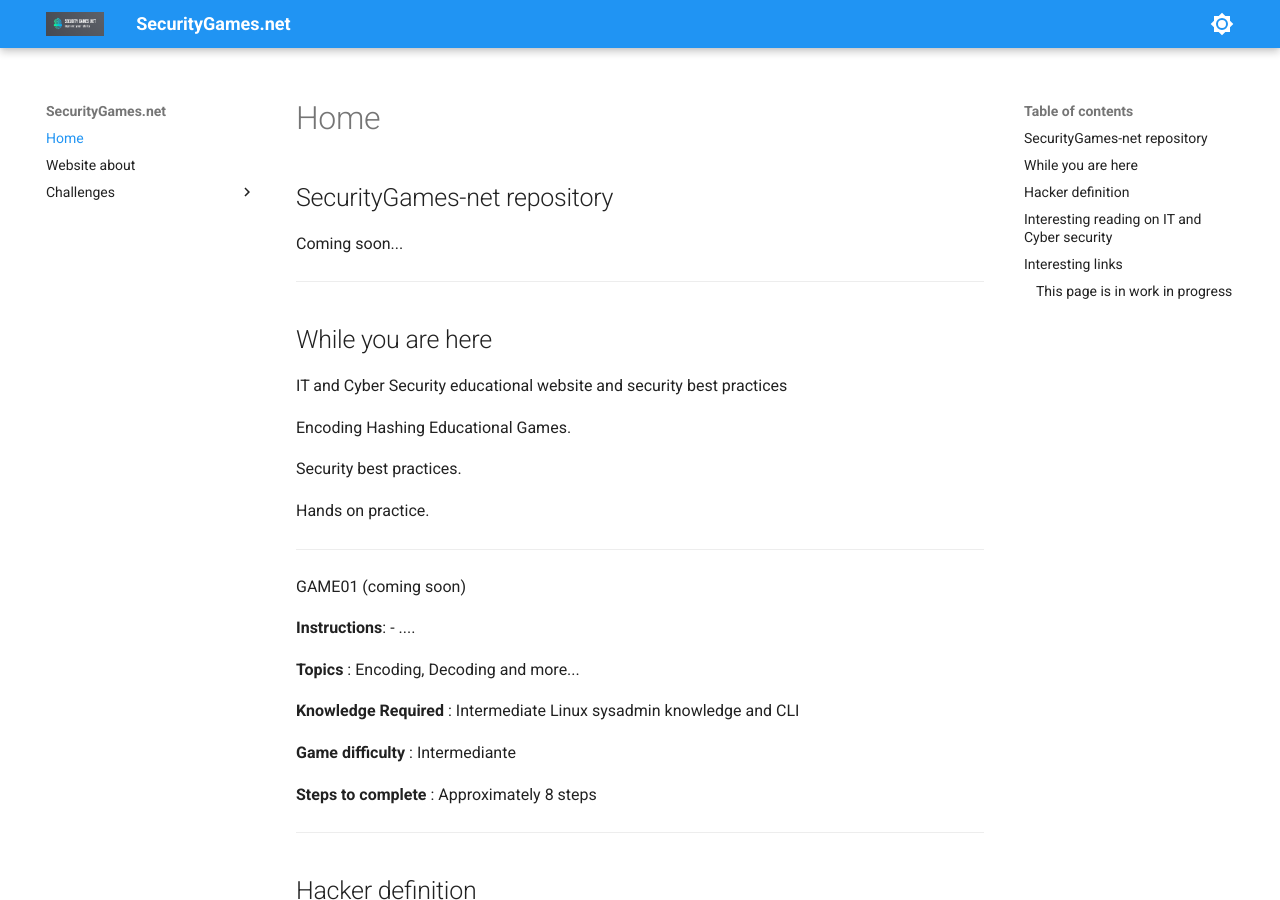
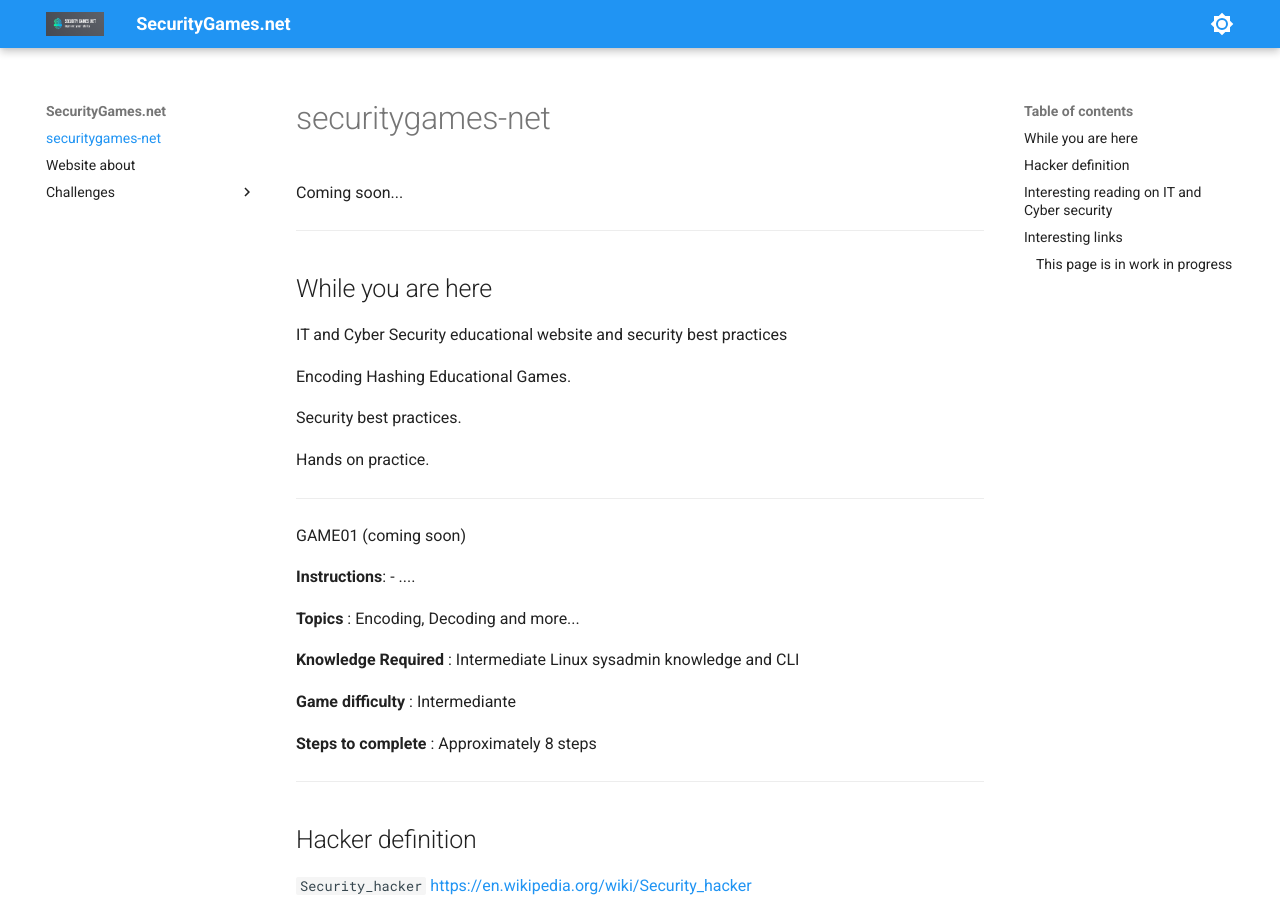
Before and after one commit to AntonioFeijaoUK/www-securitygames-net, an MkDocs documentation site: the page built from docs/index.md, in a window 1280 px wide and 900 px high. Built offline with MkDocs 1.6.1 and Material for MkDocs 9.7.7, drawn with Linux system fonts in a browser that asks for light colours.

Commit message:
Update index.md

```diff
--- a/docs/index.md
+++ b/docs/index.md
@@ -2,7 +2,7 @@
 layout: default
 ---
 
-## SecurityGames-net repository
+# securitygames-net
 
 Coming soon...
 
```
